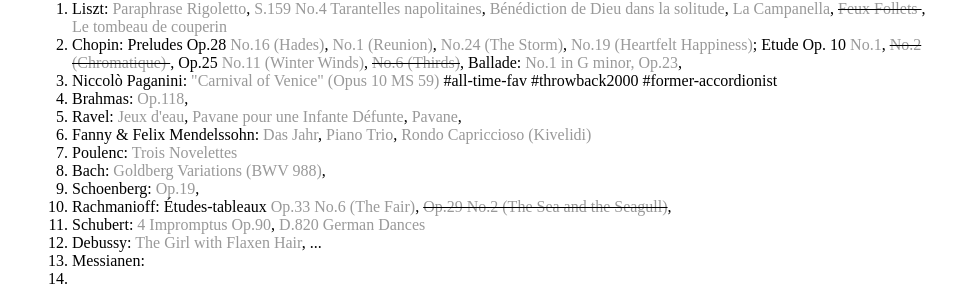
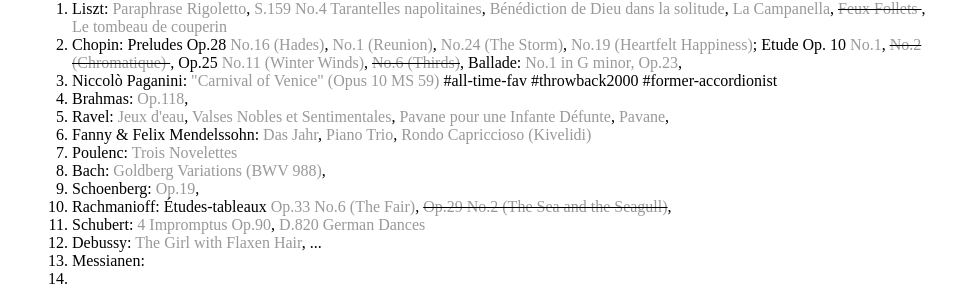
Before and after one commit to shenglih/shenglih.github.io, a Jekyll site: the page built from misc/index.html, in a window 1280 px wide. Shown: the part 198-498 px from the top of the page, without its empty margins (160-1116 px from the left). Built offline with Jekyll 4.4.1, drawn with Linux system fonts in a browser that asks for light colours.

Commit message:
Update index.html

```diff
--- a/misc/index.html
+++ b/misc/index.html
@@ -10,7 +10,7 @@ title: Shengli Hu, Misc
 		<li> Chopin: Preludes Op.28 <a href="/misc/prelude_op28_no16.pdf">No.16 (Hades)</a>, <a href="">No.1 (Reunion)</a>, <a href="">No.24 (The Storm)</a>, <a href="">No.19 (Heartfelt Happiness)</a>; Etude Op. 10 <a href=""> No.1</a>, <del><a href="">No.2 (Chromatique) </a></del>, Op.25 <a href=""> No.11 (Winter Winds)</a>, <del> <a href=""> No.6 (Thirds)</a></del>, Ballade: <a href=""> No.1 in G minor, Op.23</a>,</li>
 		<li> Niccolò Paganini:<a href="http://www.accordionist.net/68/"> "Carnival of Venice" (Opus 10 MS 59) </a> #all-time-fav #throwback2000 #former-accordionist</li>
 		<li> Brahmas: <a href="/misc/Brahms_118.pdf"> Op.118</a>, </li>
-		<li> Ravel: <a href="/misc/Jeux_d_eau.pdf">Jeux d'eau</a>, <a href="/misc/Pavane_pour_une_infante_d_funte_Piano.pdf">Pavane pour une Infante Défunte</a>, <a href="/misc/pavane.pdf">Pavane</a>,</li>
+		<li> Ravel: <a href="/misc/Jeux_d_eau.pdf">Jeux d'eau</a>, <a href=""> Valses Nobles et Sentimentales</a>, <a href="/misc/Pavane_pour_une_infante_d_funte_Piano.pdf">Pavane pour une Infante Défunte</a>, <a href="/misc/pavane.pdf">Pavane</a>,</li>
 		<li> Fanny & Felix Mendelssohn: <a href=""> Das Jahr</a>, <a href="">Piano Trio</a>,<a href=""> Rondo Capriccioso (Kivelidi)</a></li>
 		<li> Poulenc: <a href="">Trois Novelettes</a></li>
 		<li> Bach: <a href="/misc/Goldberg_Variations__facsimile_.pdf"> Goldberg Variations</a><a href="/misc/gv.pdf"> (BWV 988)</a>, </li>
```
